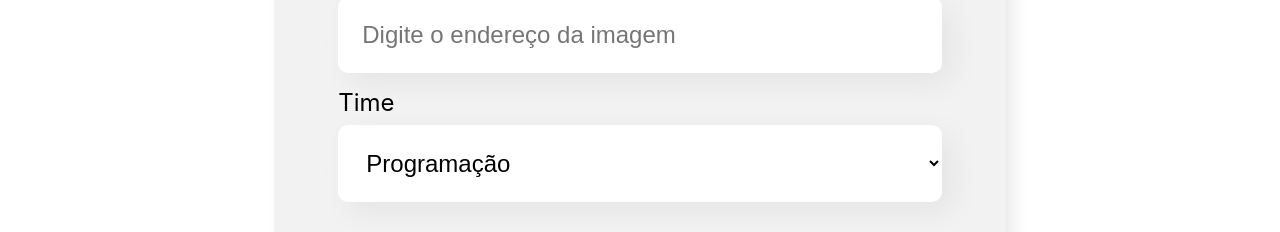
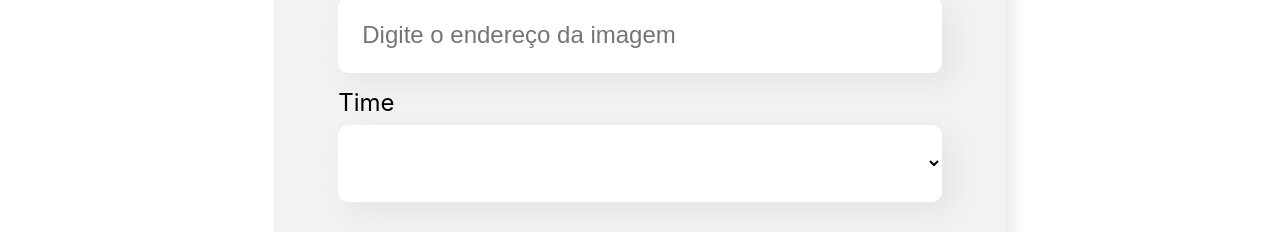
Before and after one commit to M-Eduarda-Oliveira/organo, a React (Create React App) app: page / in a window 1280 px wide. Shown: the part 979-1211 px from the top of the page. Built offline with nearby package versions, Linux system fonts and the light colour scheme.

Commit message:
fix: clear the dropdown list option

```diff
--- a/src/components/ListaSuspensa/index.js
+++ b/src/components/ListaSuspensa/index.js
@@ -5,6 +5,7 @@ const ListaSupensa = (props) => {
             <label>{props.label}</label>
             <select onChange={evento => props.aoAlterado(evento.target.value)} required={props.required} value ={props.valor}>
                 {/* É a mesma coisa que fazer. Para cada item que interar, retorne uma option*/}
+                <option value={""}></option>
                 {props.itens.map(item => {
                     return <option key={item}>{item}</option>
                 })}
```
